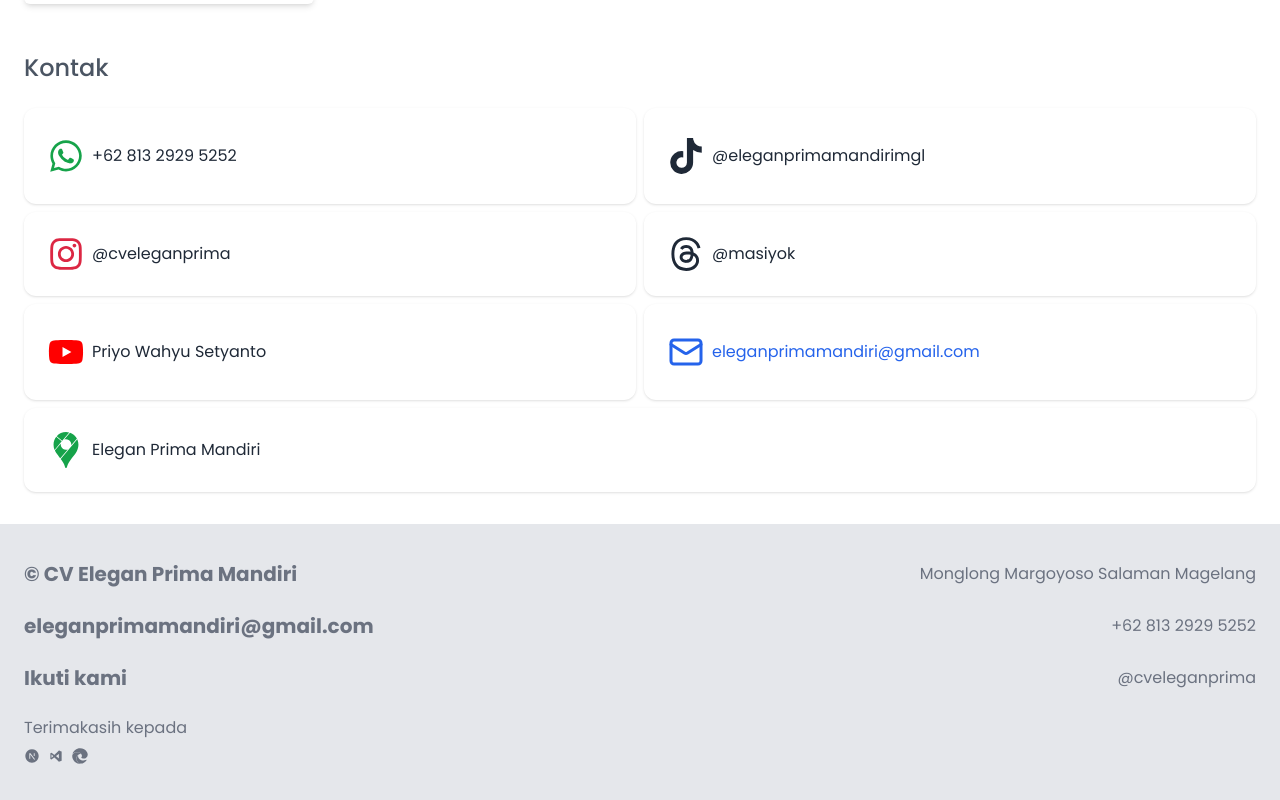
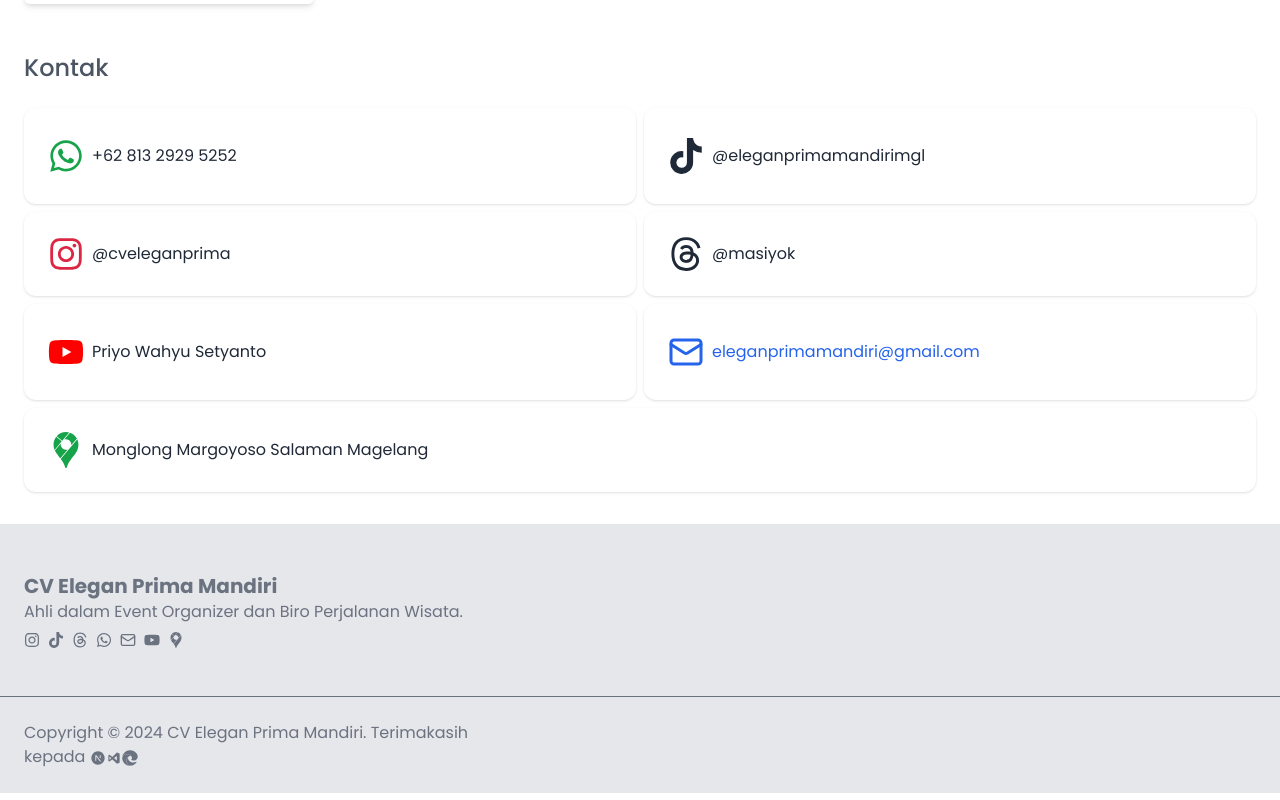
Before and after one commit to McWooden/epm, a Next.js app: page / in a window 1280 px wide. Shown: the part 2550-3350 px from the top of the page. Built offline with nearby package versions, Linux system fonts and the light colour scheme.

Commit message:
modified contact and footer

```diff
--- a/src/app/components/Contact.js
+++ b/src/app/components/Contact.js
@@ -43,7 +43,7 @@ export default function Contact() {
             <div className="flex gap-2 flex-col sm:flex-row">
                 <a href={'https://maps.app.goo.gl/fHAGefWZMmtbTG3E9'} className="flex gap-2 p-6 hover:bg-green-100 rounded-xl place-items-center flex-1 ease-in-out duration-100 shadow">
                     <SiGooglemaps className="text-4xl text-green-600" />
-                    <span className="break-all text-gray-800">Elegan Prima Mandiri</span>
+                    <span className="break-all text-gray-800">Monglong Margoyoso Salaman Magelang</span>
                 </a>
             </div>
         </div>
--- a/src/app/layout.js
+++ b/src/app/layout.js
@@ -5,6 +5,14 @@ import Link from "next/link";
 import { RiNextjsFill } from "react-icons/ri";
 import { DiVisualstudio } from "react-icons/di";
 import { FaEdge } from "react-icons/fa";
+
+import { FaWhatsapp } from "react-icons/fa";
+import { FaInstagram } from "react-icons/fa";
+import { LuMail } from "react-icons/lu";
+import { FaThreads } from "react-icons/fa6";
+import { FaTiktok } from "react-icons/fa";
+import { FaYoutube } from "react-icons/fa";
+import { SiGooglemaps } from "react-icons/si";
 
 const poppins = Poppins({
   subsets: ["latin"],
@@ -114,26 +122,35 @@ export default function RootLayout({ children }) {
         <main className="flex flex-col bg-white flex-grow flex-1">
           {children}
         </main>
-        <footer className="bg-gray-200 mt-auto py-6">
-          <div className="container mx-auto px-6 py-3 flex justify-between items-center flex-col sm:flex-row">
-            <p className="text-xl font-bold text-gray-500 hover:text-gray-400">&copy; CV Elegan Prima Mandiri</p>
-            <p className="py-2 text-gray-500 sm:py-0 text-center">Monglong Margoyoso Salaman Magelang</p>
+        <footer className="bg-gray-200 mt-auto">
+          <div className="container px-6 py-12 flex flex-col w-full text-center sm:w-5/12 sm:text-start mr-auto">
+            <p className="text-xl font-bold text-gray-500">CV Elegan Prima Mandiri</p>
+            <p className="py-2 text-gray-500 sm:py-0 hover:text-gray-400">Ahli dalam Event Organizer dan Biro Perjalanan Wisata.</p>
+            <div className="flex mt-2 gap-2 text-gray-500 justify-center sm:justify-start">
+              <a href='https://www.instagram.com/cveleganprima'><FaInstagram/></a>
+              <a href='https://www.tiktok.com/@eleganprimamandirimgl'><FaTiktok/></a>
+              <a href='https://www.threads.net/@masiyok'><FaThreads/></a>
+              <a href='https://wa.me/6281329295252'><FaWhatsapp/></a>
+              <a href='mailto:eleganprimamandiri@gmail.com'><LuMail/></a>
+              <a href='https://www.youtube.com/@priyowahyusetyanto2677'><FaYoutube/></a>
+              <a href='https://maps.app.goo.gl/fHAGefWZMmtbTG3E9'><SiGooglemaps/></a>
+            </div>
           </div>
-          <div className="container mx-auto px-6 py-3 flex justify-between items-center flex-col sm:flex-row">
+          {/* <div className="container mx-auto px-6 py-3 flex justify-between items-center flex-col sm:flex-row">
+            <p className="text-3xl font-bold text-gray-500">&copy; CV Elegan Prima Mandiri</p>
+            <a href="https://wa.me/6281329295252" className="py-2 text-gray-500 sm:py-0 hover:text-gray-400">+62 813 2929 5252</a>
+          </div> */}
+          {/* <div className="container mx-auto px-6 py-3 flex justify-between items-center flex-col sm:flex-row">
             <a href="mailto:eleganprimamandiri@gmail.com" className="text-xl font-bold text-gray-500 hover:text-gray-400 break-all">eleganprimamandiri@gmail.com</a>
             <a href="https://wa.me/6281329295252" className="py-2 text-gray-500 sm:py-0 hover:text-gray-400">+62 813 2929 5252</a>
-          </div>
-          <a href="https://www.instagram.com/cveleganprima" className="container mx-auto px-6 py-3 flex justify-between items-center flex-col sm:flex-row group">
+          </div> */}
+          {/* <a href="https://www.instagram.com/cveleganprima" className="container mx-auto px-6 py-3 flex justify-between items-center flex-col sm:flex-row group">
             <p className="text-xl font-bold text-gray-500 group-hover:text-gray-400">Ikuti kami</p>
             <p className="py-2 text-gray-500 sm:py-0">@cveleganprima</p>
-          </a>
-          <div className="flex flex-col gap-2 mx-auto container text-gray-500 px-6 py-3">
-            <p>Terimakasih kepada</p>
-            <div className="flex flex-wrap gap-2">
-              <RiNextjsFill />
-              <DiVisualstudio />
-              <FaEdge />
-            </div>
+          </a> */}
+          <div className="border-t border-gray-500 w-full"/>
+          <div className="flex gap-2 container text-gray-500 p-6 items-center w-full text-center sm:w-5/12 sm:text-start mr-auto">
+            <span className="inline">Copyright &copy; {new Date().getFullYear()} CV Elegan Prima Mandiri. Terimakasih kepada <RiNextjsFill className="inline"/><DiVisualstudio className="inline"/><FaEdge className="inline"/></span>
           </div>
           {/* <div className="container mx-auto px-6 py-3 flex flex-wrap items-center gap-2 text-gray-500 text-sm">
             <h3>CV Elegan Prima</h3>
```
